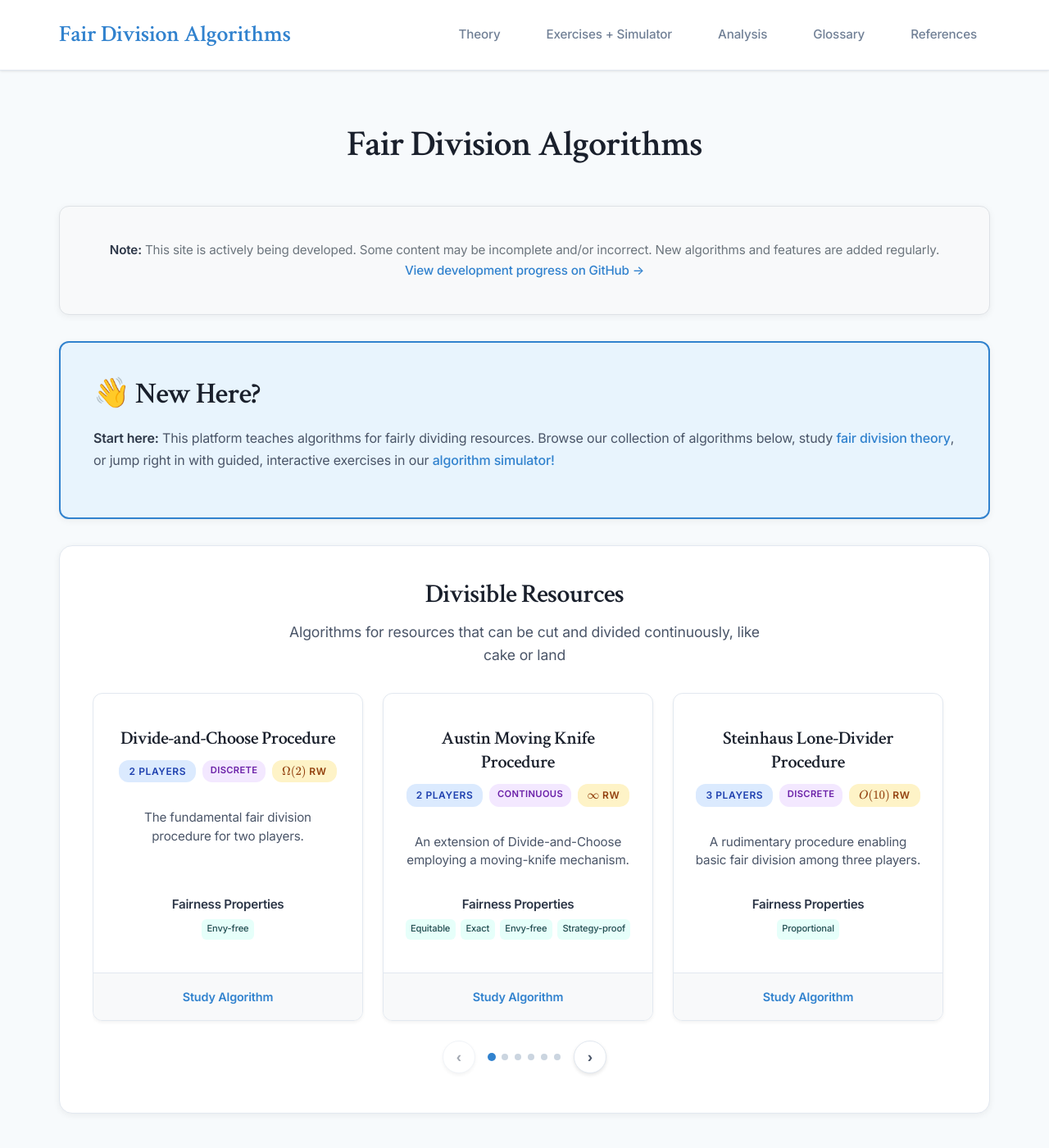
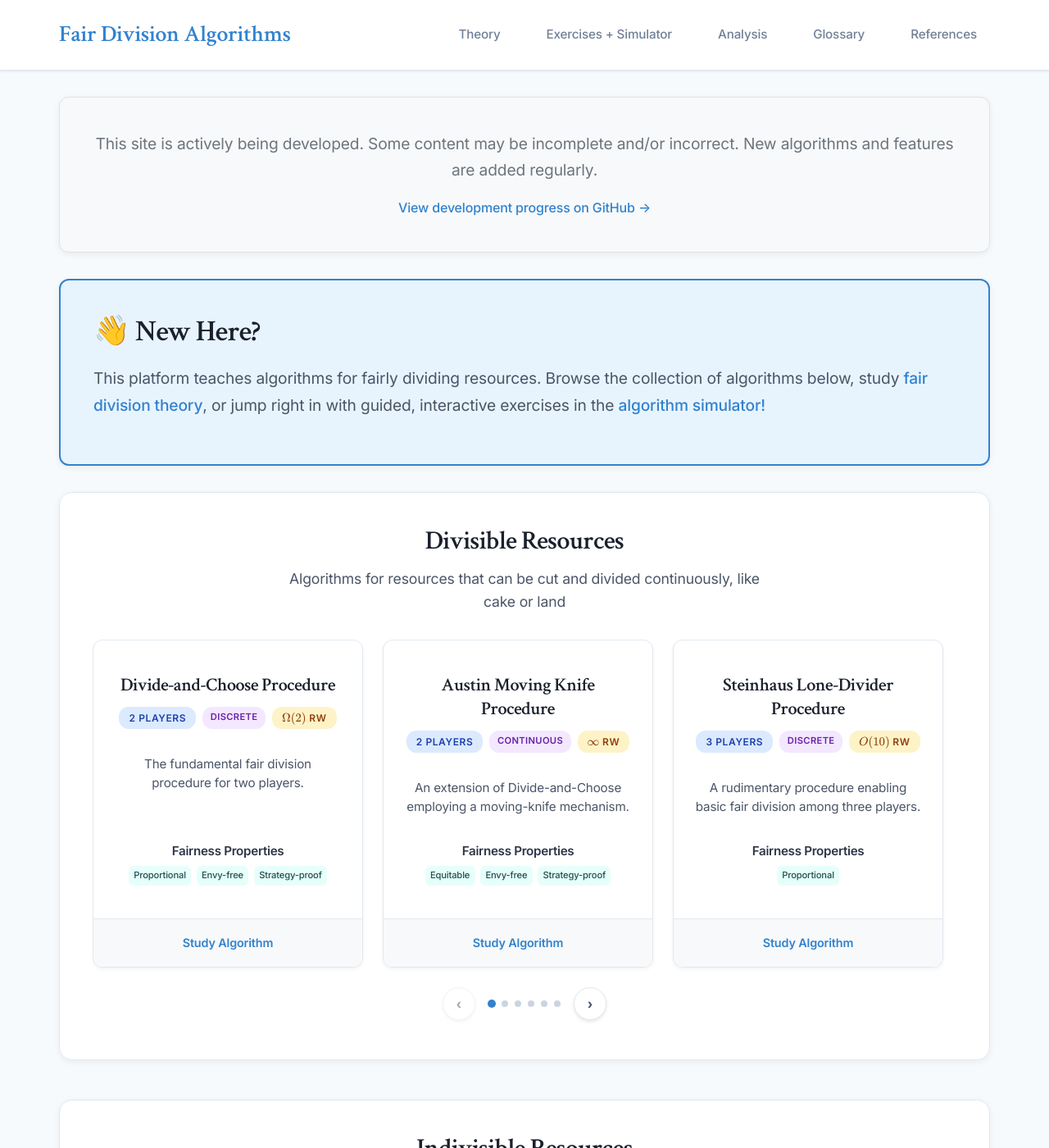
Before and after one commit to amaan-19/fair-division-exercises, a Jekyll site: the page built from index.md, in a window 1280 px wide and 1400 px high. Shown: the whole window at 82% size. Built offline with Jekyll 4.4.1, drawn with Linux system fonts in a browser that asks for light colours; our own code applies the rules of GitHub Pages for plain Markdown files; some of the changed text lies outside the part shown.

```diff
--- a/_config.yml
+++ b/_config.yml
@@ -1,8 +1,8 @@
 title: Fair Division Algorithms
-description: Interactive educational platform developed by Amaan Khan with guidance from Dr. Ron Cytron
+description: Interactive educational platform developed by Amaan Khan and Dr. Ron Cytron
 
-baseurl: "/fair-division-exercises"  # Must match your repository name exactly
-url: "https://amaan-19.github.io"    # Your GitHub username
+baseurl: "/fair-division-exercises"
+url: "https://amaan-19.github.io"
 
 # Ensure proper permalink structure
 permalink: pretty
--- a/index.md
+++ b/index.md
@@ -3,22 +3,20 @@ layout: default
 title: Fair Division Algorithms
 ---
 
-<div class="page-header">
-  <h1 class="page-title">Fair Division Algorithms</h1>
-</div>
+<div class="page-header" style="padding: 0"></div>
 
 <div class="content-block" style="background: #f8f9fa; border: 1px solid #dee2e6; text-align: center;">
-  <p style="margin: 0; color: #6c757d; font-size: 0.95rem;">
-    <strong>Note:</strong> This site is actively being developed. Some content may be incomplete and/or incorrect. New algorithms and features are added regularly.
+  <p style="margin: 0; color: #6c757d; font-size: larger;">
+    This site is actively being developed. Some content may be incomplete and/or incorrect. New algorithms and features are added regularly.
   </p>
-  <p style="margin: 0; color: #6c757d; font-size: 0.95rem;">
+  <p style="margin: 0; color: #6c757d; padding-top: 1rem;">
     <a href="https://github.com/amaan-19/fair-division-exercises" style="color: #3182ce;">View development progress on GitHub →</a>
   </p>
 </div>
 
 <div class="content-block" style="background: #e8f4fd; border: 2px solid #3182ce;">
   <h2>👋 New Here?</h2>
-  <p><strong>Start here:</strong> This platform teaches algorithms for fairly dividing resources. Browse our collection of algorithms below, study <a href="{{ '/theory/' | relative_url }}">fair division theory</a>, or jump right in with guided, interactive exercises in our <a href="{{ '/exercises/' | relative_url }}">algorithm simulator!</a></p>
+  <p style="font-size: larger">This platform teaches algorithms for fairly dividing resources. Browse the collection of algorithms below, study <a href="{{ '/theory/' | relative_url }}">fair division theory</a>, or jump right in with guided, interactive exercises in the <a href="{{ '/exercises/' | relative_url }}">algorithm simulator!</a></p>
 </div>
 
 <div class="algorithms-section">
@@ -48,7 +46,9 @@ title: Fair Division Algorithms
             <div class="algorithm-properties">
               <h4>Fairness Properties</h4>
               <div class="property-tags">
+                <span class="property-tag">Proportional</span>
                 <span class="property-tag">Envy-free</span>
+                <span class="property-tag">Strategy-proof</span>
               </div>
             </div>
           </div>
@@ -73,7 +73,6 @@ title: Fair Division Algorithms
               <h4>Fairness Properties</h4>
               <div class="property-tags">
                 <span class="property-tag">Equitable</span>
-                <span class="property-tag">Exact</span>
                 <span class="property-tag">Envy-free</span>
                 <span class="property-tag">Strategy-proof</span>
               </div>
```
Also changed, not shown: algorithms/austins-moving-knife.md (+0 -7 lines), algorithms/steinhaus-lone-divider.md (+1 -1 lines), assets/flowcharts/austin-moving-knife.html (+11 -7 lines).
